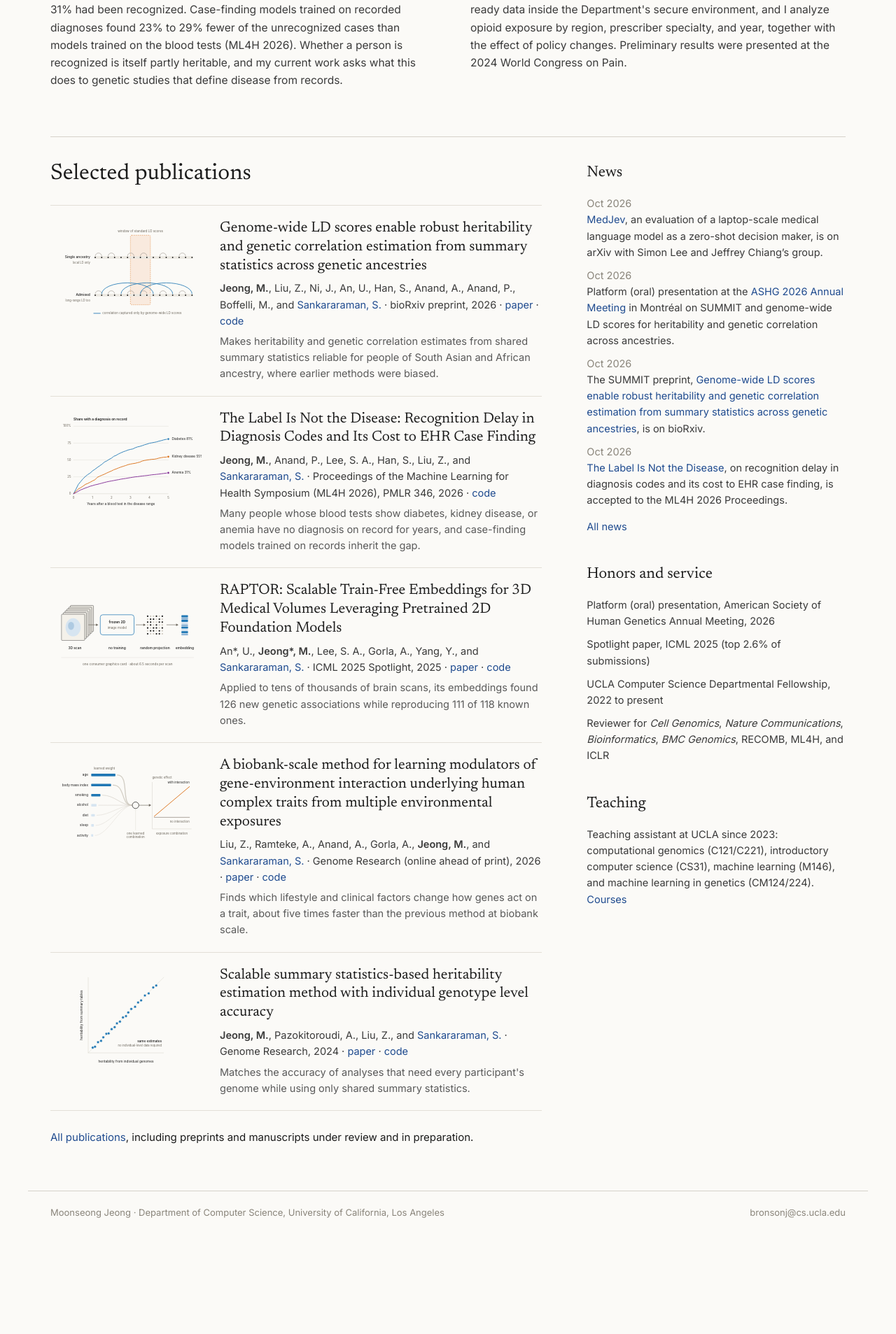
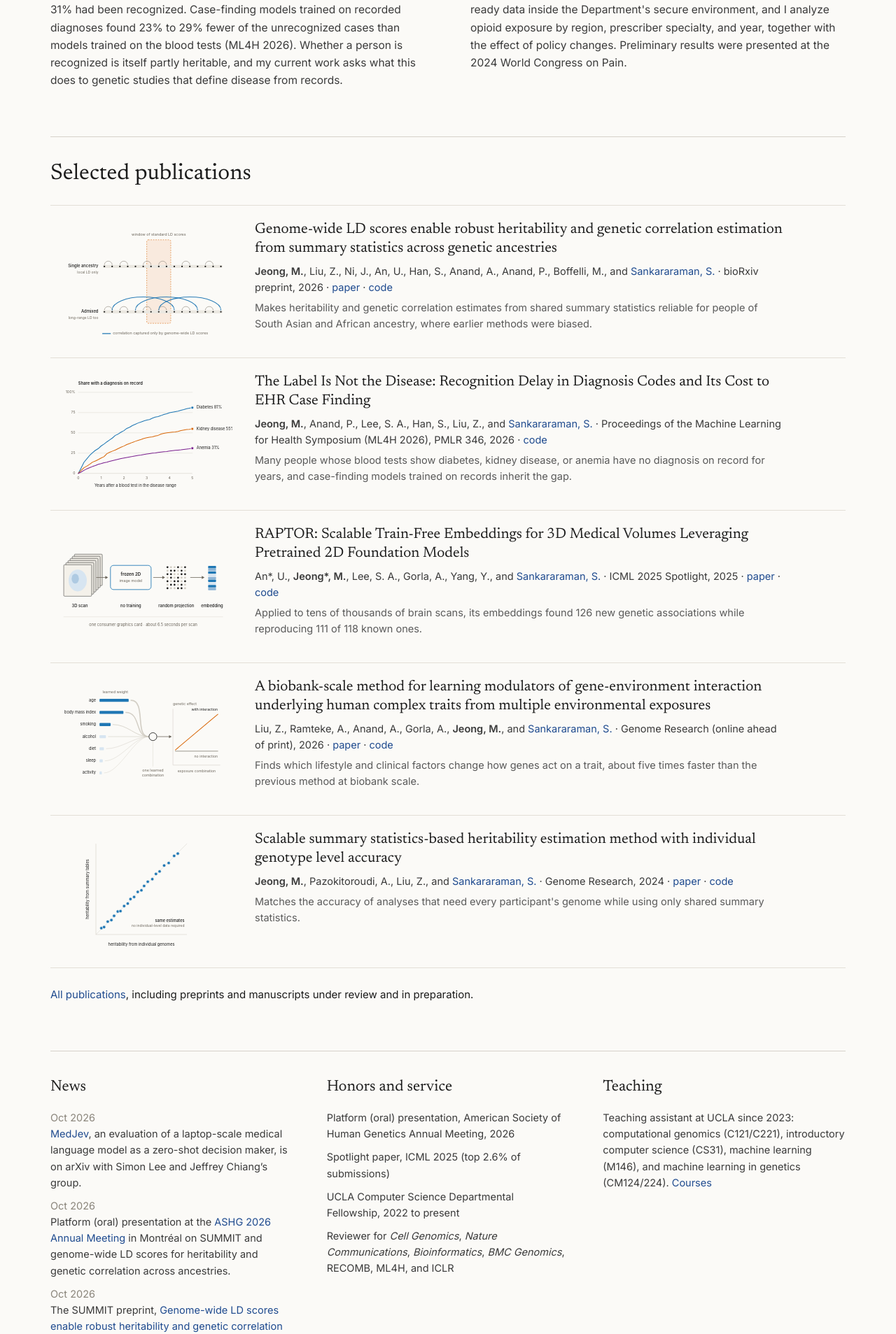
Before and after one commit to bronsonj98/bronsonj98.github.io, a Jekyll site: the page built from _pages/about.md, in a window 1280 px wide. Shown: the part 1261-3168 px from the top of the page at 70% size. Built offline with Jekyll 4.4.1, drawn with Linux system fonts in a browser that asks for light colours; before the commit the page ends 3069 px from its top, so only the background shows below that.

Commit message:
Homepage: full-width selected publications, News/Honors/Teaching in a three-column row
Co-Authored-By: Claude Fable 5.1 <noreply@anthropic.com>

```diff
--- a/_layouts/home.html
+++ b/_layouts/home.html
@@ -35,7 +35,7 @@ layout: site
       {% for pub in feats %}
         <article class="feat__row">
           {% if pub.figure %}
-            <a class="feat__fig" href="{{ pub.url | relative_url }}" aria-label="{{ pub.title }}"><img src="{{ pub.figure | relative_url }}" alt="{{ pub.figure_alt }}" width="184" height="123" loading="lazy"></a>
+            <a class="feat__fig" href="{{ pub.url | relative_url }}" aria-label="{{ pub.title }}"><img src="{{ pub.figure | relative_url }}" alt="{{ pub.figure_alt }}" width="260" height="173" loading="lazy"></a>
           {% endif %}
           <div class="feat__body">
             <a class="feat__title" href="{{ pub.url | relative_url }}">{{ pub.title }}</a>
--- a/assets/css/site.css
+++ b/assets/css/site.css
@@ -60,20 +60,19 @@ em { font-style: italic; }
 .theme h3 { font-size: 19px; font-weight: 600; line-height: 1.3; }
 .theme p { font-size: 15.5px; color: var(--body); line-height: 1.62; }
 
-.cols { display: grid; grid-template-columns: minmax(0, 1.9fr) minmax(0, 1fr); gap: 64px; padding-top: 34px; border-top: 1px solid var(--rule); }
-.cols .block { border-top: 0; padding-top: 0; }
+.cols { display: flex; flex-direction: column; gap: 68px; }
 .feat { display: flex; flex-direction: column; }
-.feat__row { display: grid; grid-template-columns: 216px minmax(0, 1fr); gap: 26px; padding: 20px 0; border-top: 1px solid var(--rule-light); align-items: start; }
+.feat__row { display: grid; grid-template-columns: 260px minmax(0, 1fr); gap: 32px; padding: 22px 0; border-top: 1px solid var(--rule-light); align-items: start; }
 .feat__row:last-child { border-bottom: 1px solid var(--rule-light); }
-.feat__fig img { width: 216px; height: 144px; object-fit: contain; }
-.feat__body { display: flex; flex-direction: column; gap: 6px; }
+.feat__fig img { width: 260px; height: 173px; object-fit: contain; }
+.feat__body { display: flex; flex-direction: column; gap: 6px; max-width: 760px; }
 .feat__title { font-family: var(--serif); font-size: 21px; line-height: 1.28; color: var(--ink); }
 .feat__meta { font-size: 14.5px; color: var(--body); }
 .feat__meta strong { font-weight: 600; }
 .feat__sum { font-size: 14.5px; color: var(--muted); }
 .more { font-size: 15px; }
 
-.block--side { gap: 40px; }
+.block--side { display: grid; grid-template-columns: repeat(3, minmax(0, 1fr)); gap: 48px; align-items: start; }
 .side { display: flex; flex-direction: column; gap: 14px; }
 .side h2 { font-size: 22px; }
 .side p, .side li { font-size: 14.5px; color: var(--body); }
@@ -131,7 +130,9 @@ em { font-style: italic; }
 
 /* Responsive */
 @media (max-width: 980px) {
-  .cols { grid-template-columns: 1fr; }
+  .block--side { gap: 32px; }
+  .feat__row { grid-template-columns: 216px minmax(0, 1fr); gap: 26px; }
+  .feat__fig img { width: 216px; height: 144px; }
   .hero__photo { width: 220px; height: 275px; }
 }
 @media (max-width: 720px) {
@@ -139,6 +140,8 @@ em { font-style: italic; }
   .main { padding: 32px 16px 40px; gap: 40px; }
   .foot { padding: 16px 16px 48px; }
   .themes { grid-template-columns: 1fr; }
+  .cols { gap: 40px; }
+  .block--side { grid-template-columns: 1fr; gap: 32px; }
   .feat__row { grid-template-columns: 1fr; gap: 12px; }
   .feat__fig img { width: 100%; max-width: 320px; height: auto; }
   .news__item { grid-template-columns: 1fr; gap: 2px; }
```
